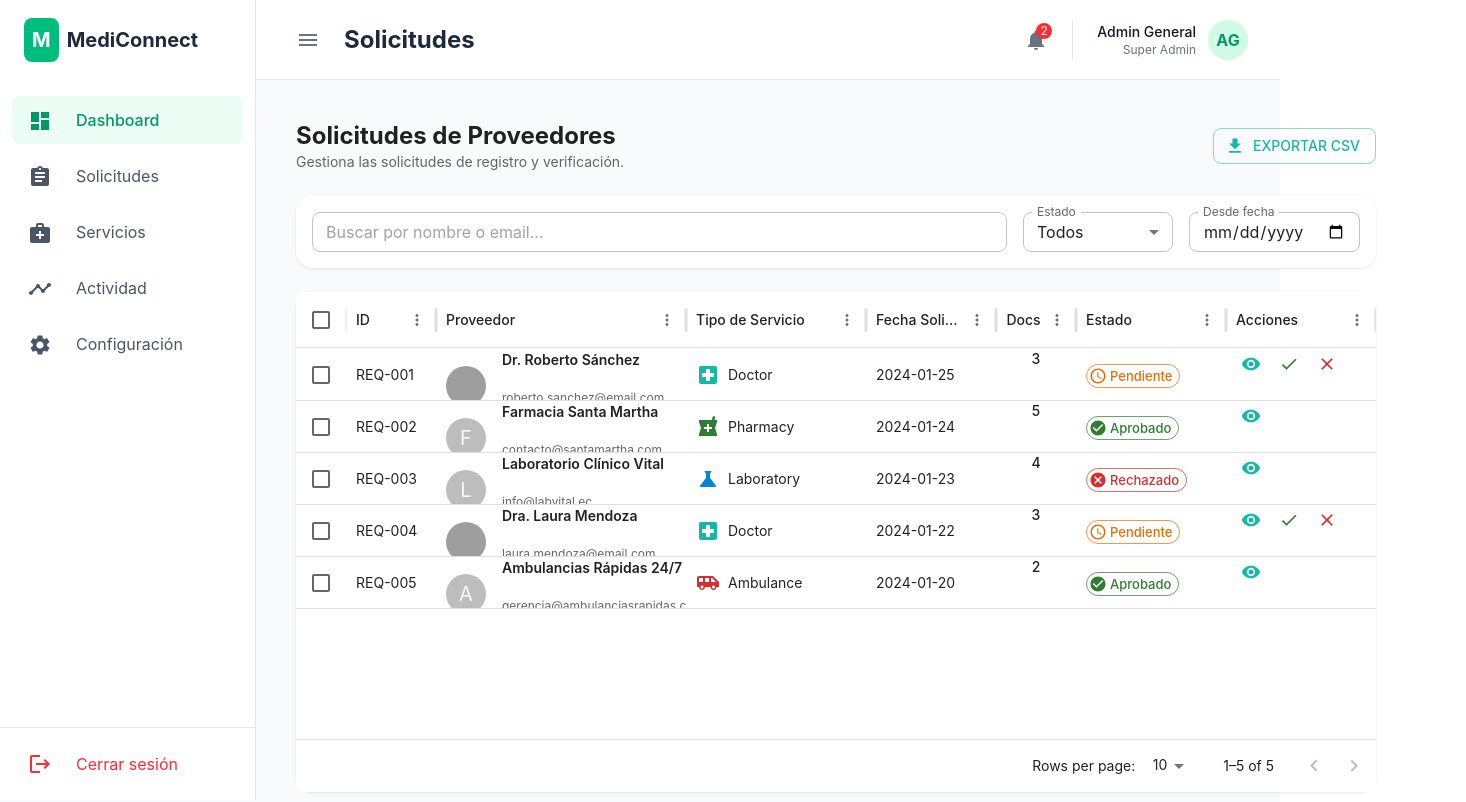
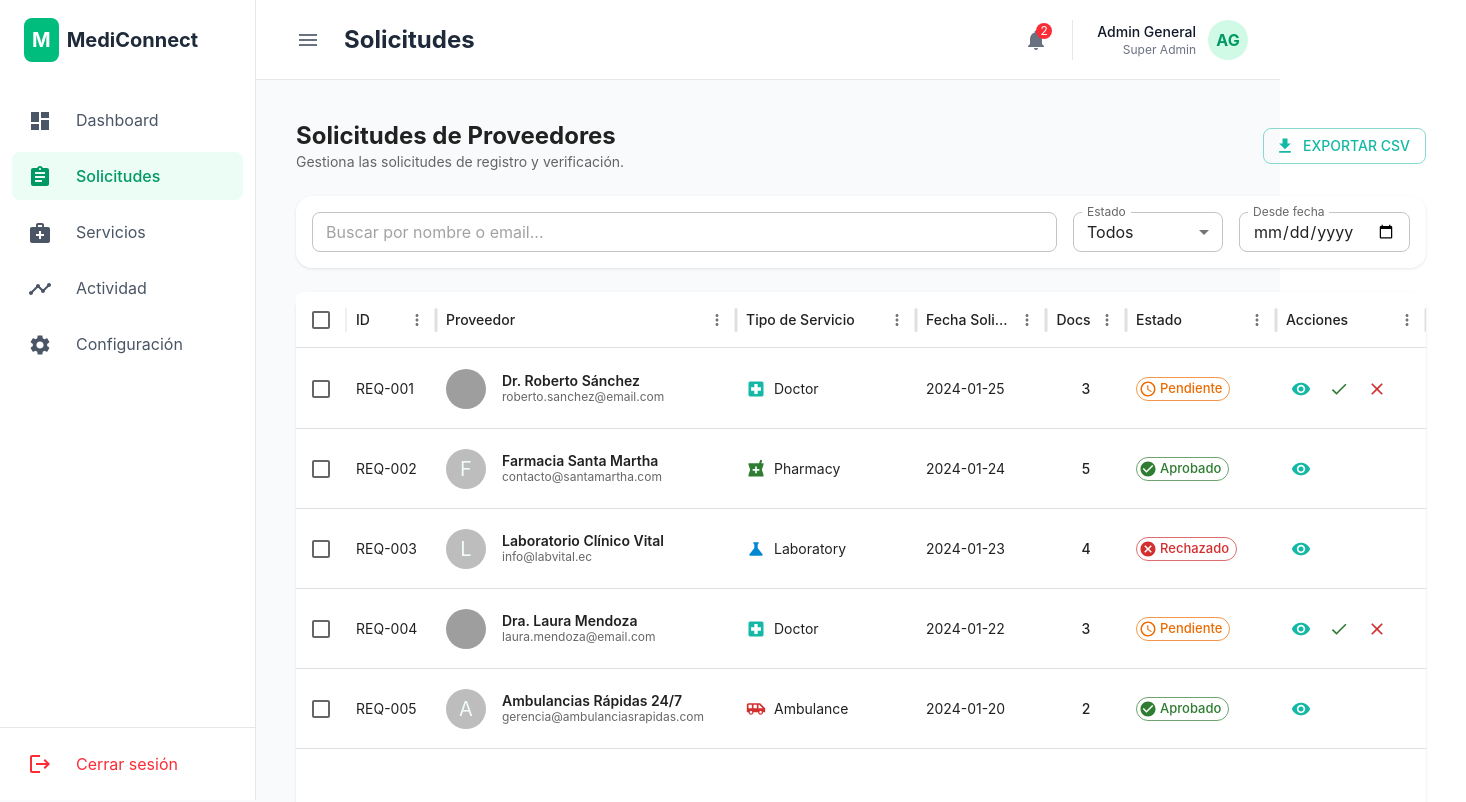
Before and after one commit to MediConnet/MediConnet, a React (Vite) app: page /admin/requests in a window 1280 px wide. Shown: the top 802 px of the page, 1466 px wide, since content can reach past the window. Built offline with nearby package versions, Linux system fonts and the light colour scheme; grey boxes are pictures that could not be loaded.

Commit message:
fix(provider-requests): mejorar la visualización de las solicitudes y agregar efecto al slide bar menu

```diff
--- a/src/features/admin-dashboard/infrastructure/dashboard.api.ts
+++ b/src/features/admin-dashboard/infrastructure/dashboard.api.ts
@@ -23,5 +23,5 @@ const MOCK_STATS: DashboardStats = {
 };
 
 export const getDashboardStatsAPI = async (): Promise<DashboardStats> => {
-  return new Promise((resolve) => setTimeout(() => resolve(MOCK_STATS), 800));
+  return Promise.resolve(MOCK_STATS);
 };
--- a/src/features/provider-requests/infrastructure/requests.api.ts
+++ b/src/features/provider-requests/infrastructure/requests.api.ts
@@ -1,11 +1,6 @@
 import type { ProviderRequest } from "../domain/provider-request.entity";
 import { MOCK_REQUESTS } from "./requests.mock";
 
-// Simulamos una llamada a la API con un pequeño retraso
 export const getProviderRequestsAPI = async (): Promise<ProviderRequest[]> => {
-  return new Promise((resolve) => {
-    setTimeout(() => {
-      resolve(MOCK_REQUESTS);
-    }, 800); // 800ms de delay para que se vea el estado de carga
-  });
+  return Promise.resolve(MOCK_REQUESTS);
 };
--- a/src/features/provider-requests/presentation/pages/RequestsPage.tsx
+++ b/src/features/provider-requests/presentation/pages/RequestsPage.tsx
@@ -49,17 +49,38 @@ const getColumns = (): GridColDef<ProviderRequest>[] => [
   {
     field: "providerName",
     headerName: "Proveedor",
-    width: 250,
+    width: 300,
     renderCell: (params: GridRenderCellParams<ProviderRequest>) => (
-      <Stack direction="row" spacing={2} alignItems="center">
+      <Stack
+        direction="row"
+        spacing={2}
+        alignItems="center"
+        sx={{ height: "100%" }}
+      >
         <Avatar src={params.row.avatarUrl} alt={params.row.providerName}>
           {params.row.providerName.charAt(0)}
         </Avatar>
-        <Box>
-          <Typography variant="subtitle2" fontWeight={600}>
+
+        {/* Contenedor de texto ajustado */}
+        <Box
+          sx={{
+            display: "flex",
+            flexDirection: "column",
+            justifyContent: "center",
+          }}
+        >
+          <Typography
+            variant="subtitle2"
+            fontWeight={600}
+            sx={{ lineHeight: 1.2 }}
+          >
             {params.row.providerName}
           </Typography>
-          <Typography variant="caption" color="text.secondary">
+          <Typography
+            variant="caption"
+            color="text.secondary"
+            sx={{ lineHeight: 1.2 }}
+          >
             {params.row.email}
           </Typography>
         </Box>
@@ -73,15 +94,26 @@ const getColumns = (): GridColDef<ProviderRequest>[] => [
     renderCell: (params) => {
       const type = params.value as ServiceType;
       let icon = null;
-      // Asignamos íconos según el tipo (puedes mover esto a un helper separado)
-      if (type === "doctor") icon = <LocalHospital color="primary" />;
-      if (type === "pharmacy") icon = <LocalPharmacy color="success" />;
-      if (type === "laboratory") icon = <Science color="info" />;
-      if (type === "ambulance") icon = <AirportShuttle color="error" />;
-      if (type === "supplies") icon = <Inventory color="warning" />;
+
+      // Mapeo de íconos
+      if (type === "doctor")
+        icon = <LocalHospital color="primary" fontSize="small" />;
+      if (type === "pharmacy")
+        icon = <LocalPharmacy color="success" fontSize="small" />;
+      if (type === "laboratory")
+        icon = <Science color="info" fontSize="small" />;
+      if (type === "ambulance")
+        icon = <AirportShuttle color="error" fontSize="small" />;
+      if (type === "supplies")
+        icon = <Inventory color="warning" fontSize="small" />;
 
       return (
-        <Stack direction="row" spacing={1} alignItems="center">
+        <Stack
+          direction="row"
+          spacing={1}
+          alignItems="center"
+          sx={{ height: "100%" }}
+        >
           {icon}
           <span className="capitalize">{type}</span>
         </Stack>
@@ -106,7 +138,9 @@ const getColumns = (): GridColDef<ProviderRequest>[] => [
     headerName: "Estado",
     width: 150,
     renderCell: (params: GridRenderCellParams<ProviderRequest>) => (
-      <RequestStatusBadge status={params.row.status} />
+      <Box sx={{ display: "flex", alignItems: "center", height: "100%" }}>
+        <RequestStatusBadge status={params.row.status} />
+      </Box>
     ),
   },
   {
@@ -115,10 +149,14 @@ const getColumns = (): GridColDef<ProviderRequest>[] => [
     sortable: false,
     width: 150,
     renderCell: (params: GridRenderCellParams<ProviderRequest>) => {
-      // Solo mostramos botones de aprobar/rechazar si está pendiente
       const isPending = params.row.status === "PENDING";
       return (
-        <Stack direction="row" spacing={1}>
+        <Stack
+          direction="row"
+          spacing={1}
+          alignItems="center"
+          sx={{ height: "100%" }}
+        >
           <IconButton size="small" title="Ver detalles" color="primary">
             <Visibility fontSize="small" />
           </IconButton>
@@ -139,7 +177,6 @@ const getColumns = (): GridColDef<ProviderRequest>[] => [
 ];
 
 export const RequestsPage = () => {
-  // Usamos el hook para traer los datos
   const { data: requests, isLoading } = useProviderRequests();
 
   const columns = getColumns();
@@ -171,7 +208,7 @@ export const RequestsPage = () => {
           </Button>
         </Stack>
 
-        {/* Barra de Filtros (Visual por ahora) */}
+        {/* Barra de Filtros */}
         <Stack
           direction={{ xs: "column", md: "row" }}
           spacing={2}
@@ -203,7 +240,11 @@ export const RequestsPage = () => {
             type="date"
             size="small"
             sx={{ minWidth: 150 }}
-            InputLabelProps={{ shrink: true }}
+            slotProps={{
+              inputLabel: {
+                shrink: true,
+              },
+            }}
             label="Desde fecha"
           />
         </Stack>
@@ -211,7 +252,7 @@ export const RequestsPage = () => {
         {/* Tabla de Datos (DataGrid) */}
         <Box
           sx={{
-            height: 500,
+            height: 600,
             width: "100%",
             bgcolor: "white",
             borderRadius: 2,
@@ -219,9 +260,10 @@ export const RequestsPage = () => {
           }}
         >
           <DataGrid
-            rows={requests || []} // Pasamos los mocks
+            rows={requests || []}
             columns={columns}
             loading={isLoading}
+            rowHeight={80}
             initialState={{
               pagination: {
                 paginationModel: { page: 0, pageSize: 10 },
@@ -232,6 +274,10 @@ export const RequestsPage = () => {
             disableRowSelectionOnClick
             sx={{
               border: "none",
+              "& .MuiDataGrid-cell": {
+                display: "flex",
+                alignItems: "center",
+              },
               "& .MuiDataGrid-cell:focus": { outline: "none" },
               "& .MuiDataGrid-columnHeader:focus": { outline: "none" },
             }}
--- a/src/shared/ui/dashboard/Sidebar.tsx
+++ b/src/shared/ui/dashboard/Sidebar.tsx
@@ -1,4 +1,5 @@
 import { Logout } from "@mui/icons-material";
+import { Link, useLocation } from "react-router-dom";
 import { getMenuByRole, type UserRole } from "../../config/navigation.config";
 
 interface SidebarProps {
@@ -8,6 +9,7 @@ interface SidebarProps {
 
 export const Sidebar = ({ role, isOpen }: SidebarProps) => {
   const menuItems = getMenuByRole(role);
+  const location = useLocation();
 
   return (
     <aside
@@ -15,18 +17,16 @@ export const Sidebar = ({ role, isOpen }: SidebarProps) => {
         isOpen ? "w-64" : "w-20"
       }`}
     >
-      {/* --- LOGO --- */}
-      {/* Centramos el contenido si está cerrado */}
+      {/* ... (LOGO SE MANTIENE IGUAL) ... */}
       <div
         className={`h-20 flex items-center ${
           isOpen ? "px-6 gap-2" : "justify-center px-0"
         }`}
       >
+        {/* ... código del logo ... */}
         <div className="bg-emerald-500 p-2 rounded-lg shrink-0">
           <span className="text-white font-bold text-xl">M</span>
         </div>
-
-        {/* Ocultamos el texto 'MediConnect' si está cerrado con overflow-hidden para la animación */}
         <div
           className={`overflow-hidden transition-all duration-300 ${
             isOpen ? "w-auto opacity-100" : "w-0 opacity-0"
@@ -38,25 +38,24 @@ export const Sidebar = ({ role, isOpen }: SidebarProps) => {
         </div>
       </div>
 
-      {/* --- MENÚ --- */}
       <nav className="flex-1 px-3 py-4 space-y-2 overflow-y-auto overflow-x-hidden">
-        {menuItems.map((item, index) => (
-          <a
+        {menuItems.map((item, index) => {
+          const isActive = location.pathname.startsWith(item.path);
+
+          return (
+            <Link
               key={index}
-            href={item.path}
-            title={!isOpen ? item.label : ""} // Tooltip nativo cuando está cerrado
+              to={item.path}
+              title={!isOpen ? item.label : ""}
               className={`flex items-center rounded-lg transition-colors h-12 ${
-              isOpen ? "px-4 gap-3" : "justify-center px-0" // Ajuste de padding y justificación
+                isOpen ? "px-4 gap-3" : "justify-center px-0"
               } ${
-              index === 0 // Simulación de activo
+                isActive
                   ? "bg-emerald-50 text-emerald-600 font-medium"
                   : "text-gray-600 hover:bg-gray-50"
               }`}
             >
-            {/* Ícono: aseguramos tamaño consistente */}
               <span className="shrink-0">{item.icon}</span>
-
-            {/* Texto del Link */}
               <span
                 className={`whitespace-nowrap transition-all duration-300 ${
                   isOpen
@@ -66,17 +65,17 @@ export const Sidebar = ({ role, isOpen }: SidebarProps) => {
               >
                 {item.label}
               </span>
-          </a>
-        ))}
+            </Link>
+          );
+        })}
       </nav>
 
-      {/* --- FOOTER (LOGOUT) --- */}
       <div className="p-3 border-t border-gray-200">
+        {/* ... botón logout ... */}
         <button
           className={`flex items-center w-full text-red-500 hover:bg-red-50 rounded-lg transition-colors h-12 ${
             isOpen ? "px-4 gap-3" : "justify-center px-0"
           }`}
-          title={!isOpen ? "Cerrar sesión" : ""}
         >
           <Logout className="shrink-0" />
           <span
```
Lines whose indentation alone changed are shown as unchanged.
